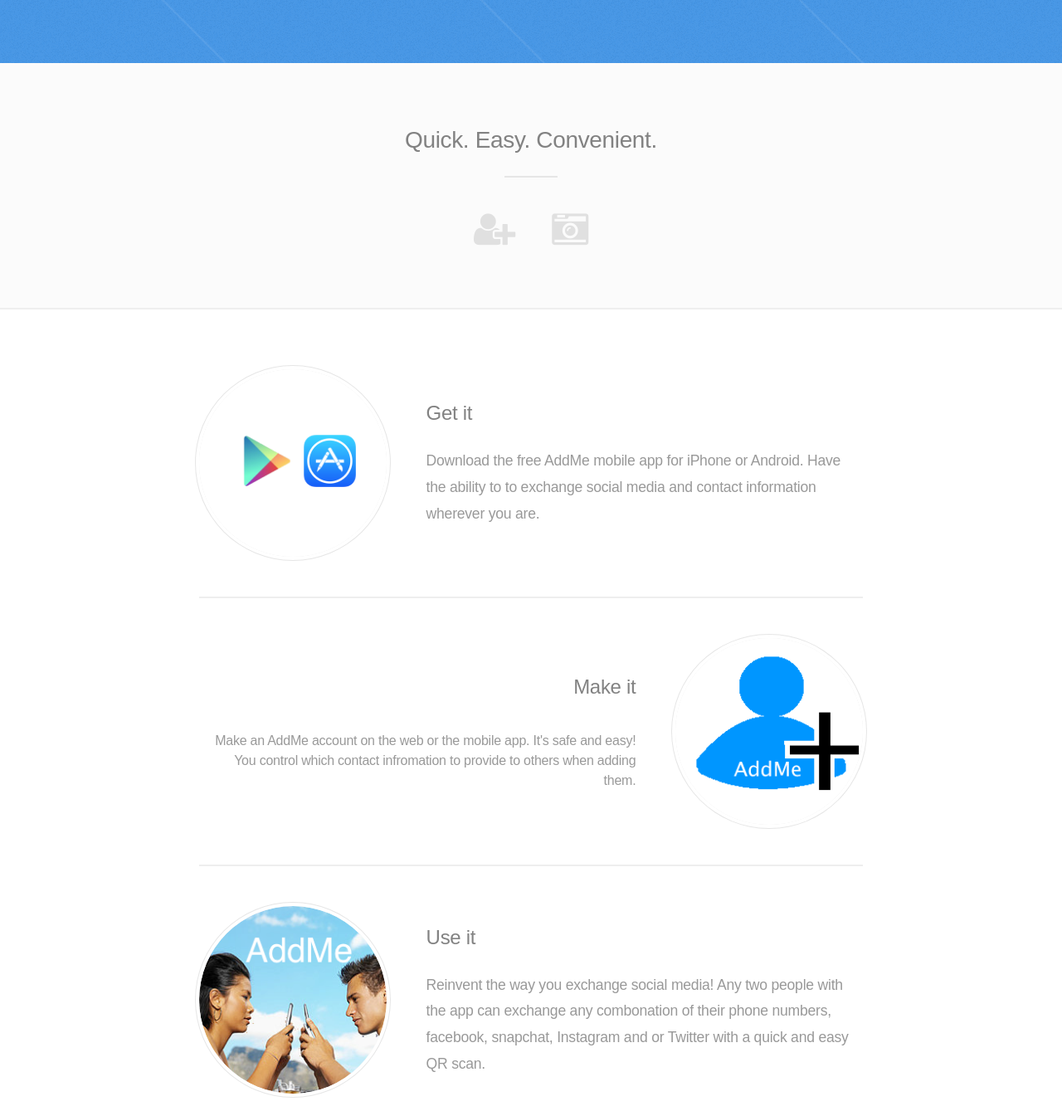
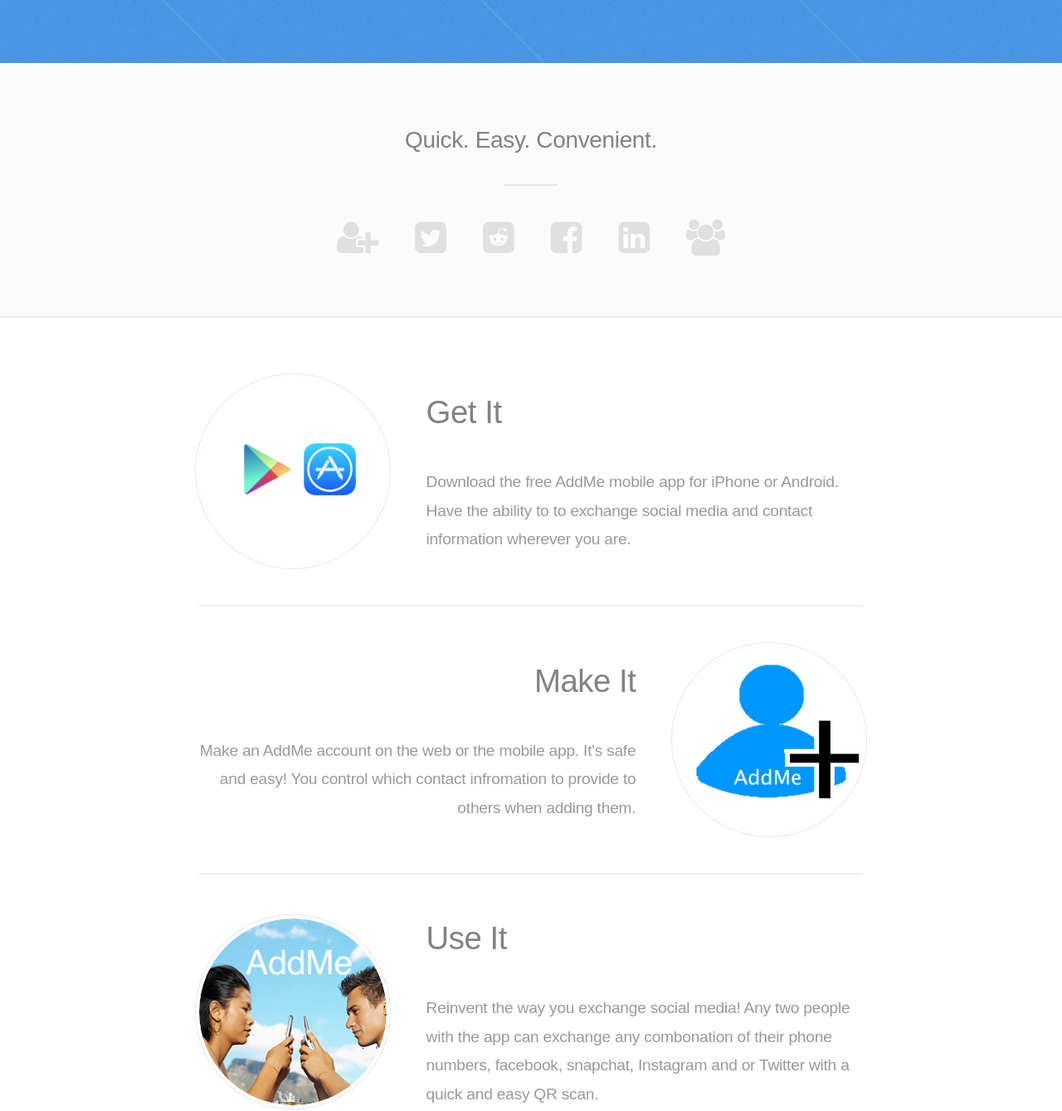
Before and after one commit to sidvashist/sidvashist.github.io, a plain HTML site: page index.html in a window 1280 px wide. Shown: the part 724-2063 px from the top of the page at 83% size. Drawn offline with Linux system fonts and the light colour scheme.

Commit message:
updated index.html

```diff
--- a/index.html
+++ b/index.html
@@ -22,7 +22,7 @@
 	<header id="header">
 		<div class="content">
 			<h1>AddMe</h1>
-            <p>Social media united
+			<p>Social Media United
 				<br />
 				<a href="http://html5up.net"></a>
 			</p>
@@ -40,13 +40,15 @@
 	<!-- One -->
 	<section id="one" class="wrapper style2 special">
 		<header class="major">
-            <h2>Quick. Easy. Convenient.<br /></h2>
-            <p>     </p>
+			<h2>Quick. Easy. Convenient.</h2>
 		</header>
 		<ul class="icons major">
 			<li><span class="icon fa fa-user-plus"></span></li>
-            <li><span class="icon fa-camera-retro"><span class="label">Shoot</span></span>
-            </li>
+			<li><span class="icon fa fa-twitter-square"></span></li>
+			<li><span class="icon fa fa-reddit-square"></span></li>
+			<li><span class="icon fa fa-facebook-square"></span></li>
+			<li><span class="icon fa fa-linkedin-square"></span></li>
+			<li><span class="icon fa fa-users"></span></li>
 		</ul>
 	</section>
 
@@ -56,27 +58,26 @@
 			<section class="spotlight">
 				<div class="image"><img src="images/pic01.jpg" alt="" /></div>
 				<div class="content">
-                    <h3>Get it</h3>
-                    <p style="line-height:1.8;font-size: 1.1em;">Download the free AddMe mobile app for iPhone or Android. Have the ability to to exchange social media and contact information wherever you are.</p>
+					<h3 style="font-size: 2.4em;">Get It</h3>
+					<p style="line-height:1.8;font-size: 1.2em;">Download the free AddMe mobile app for iPhone or Android. Have the ability to to exchange social media and contact information wherever you are.</p>
 				</div>
 			</section>
 			<section class="spotlight">
 				<div class="image"><img src="images/pic02.jpg" alt="" /></div>
 				<div class="content">
-                    <h3>Make it</h3>
-                    <p style="line-height:1.8;font-size: 1.1em;"> </p> Make an AddMe account on the web or the mobile app. It's safe and easy! You control which contact infromation to provide to others when adding them. </p>
+					<h3 style="font-size: 2.4em;">Make It</h3>
+					<p style="line-height:1.8;font-size: 1.2em;">Make an AddMe account on the web or the mobile app. It's safe and easy! You control which contact infromation to provide to others when adding them. </p>
 				</div>
 			</section>
 			<section class="spotlight">
 				<div class="image"><img src="images/pic03.jpg" alt="" /></div>
 				<div class="content">
-                    <h3>Use it</h3>
-                    <p style="line-height:1.8;font-size: 1.1em;">  Reinvent the way you exchange social media! Any two people with the app can exchange any combonation of their phone numbers, facebook, snapchat, Instagram and or Twitter with a quick and easy QR scan. </p>
+					<h3 style="font-size: 2.4em;">Use It</h3>
+					<p style="line-height:1.8;font-size: 1.2em;"> Reinvent the way you exchange social media! Any two people with the app can exchange any combonation of their phone numbers, facebook, snapchat, Instagram and or Twitter with a quick and easy QR scan. </p>
 				</div>
 			</section>
 		</div>
 	</section>
-
 	<!-- Three -->
 	<section id="three" class="wrapper style2 special">
 		<header class="major">
@@ -412,10 +413,7 @@ print 'It took ' + i + ' iterations to sort the deck.';</code></pre>
 
 	<!-- Footer -->
 	<footer id="footer">
-        <ul class="icons">
-            <li><a href="#" class="icon fa-facebook"><span class="label">Facebook</span></a></li>
-        </ul>
-        <p class="copyright">&copy; AddMe. All  Rights Reserved.</a></p>
+		<p class="copyright">&copy; AddMe. All Rights Reserved.</p>
 	</footer>
 
 	<!-- Scripts -->
```
Also changed, not shown: more.html (added). Lines whose indentation alone changed are shown as unchanged.
